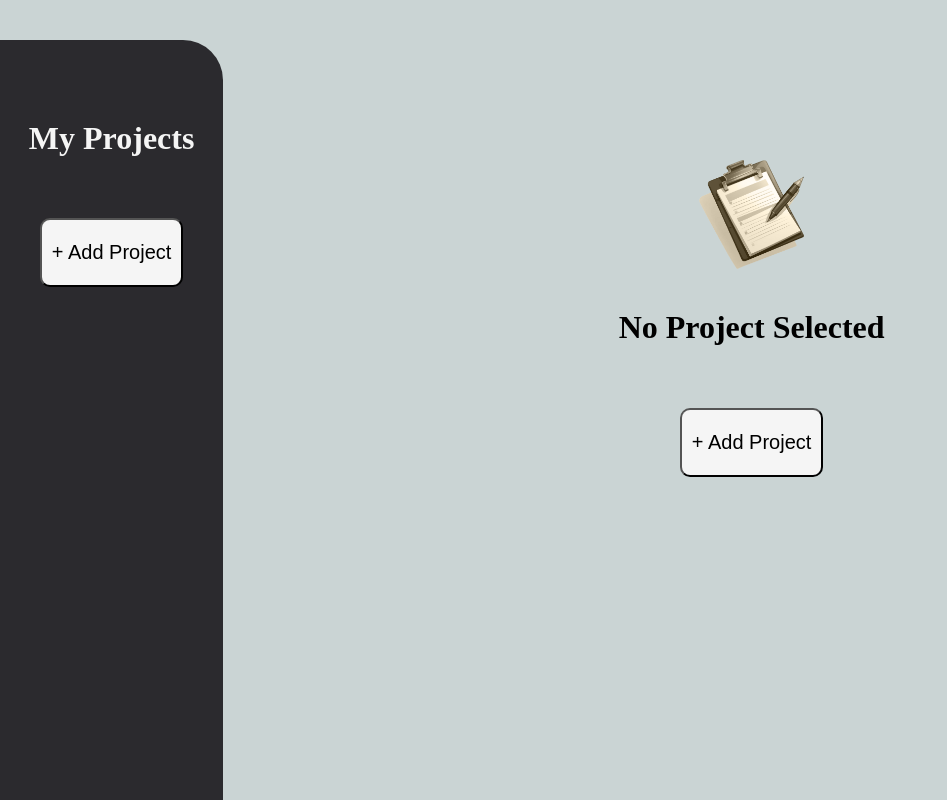
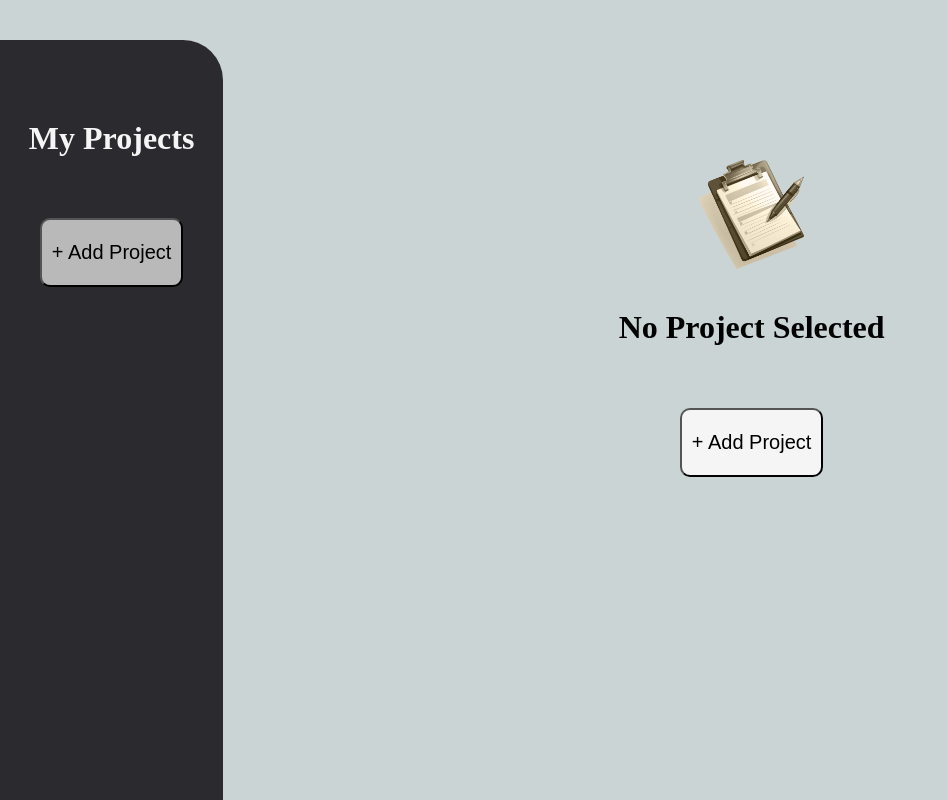
Before and after one commit to smithz852/react-planner, a React (Vite) app: page / in a window 1280 px wide. In both pictures the pointer is over the button 111 px from the left and 252 px from the top of the page. Shown: the whole page, without its empty margins (0-947 px from the left). Built offline with nearby package versions, Linux system fonts and the light colour scheme.

Commit message:
add hover css to buttons

```diff
--- a/src/assets/components/ProjectInputs.css
+++ b/src/assets/components/ProjectInputs.css
@@ -35,3 +35,13 @@
   background-color: whitesmoke;
   font-size: 20pt;
 }
+
+.saveBtn:hover {
+  background-color: rgb(63, 63, 63);
+  cursor: pointer;
+}
+
+.cancelBtn:hover {
+  background-color: rgb(199, 199, 199);
+  cursor: pointer;
+}
--- a/src/index.css
+++ b/src/index.css
@@ -27,3 +27,8 @@ body {
  .btnText {
   font-size: 15pt;
 }
+
+.addProjectBtn:hover {
+  background-color: rgb(185, 185, 185);
+  cursor: pointer;
+}
```
